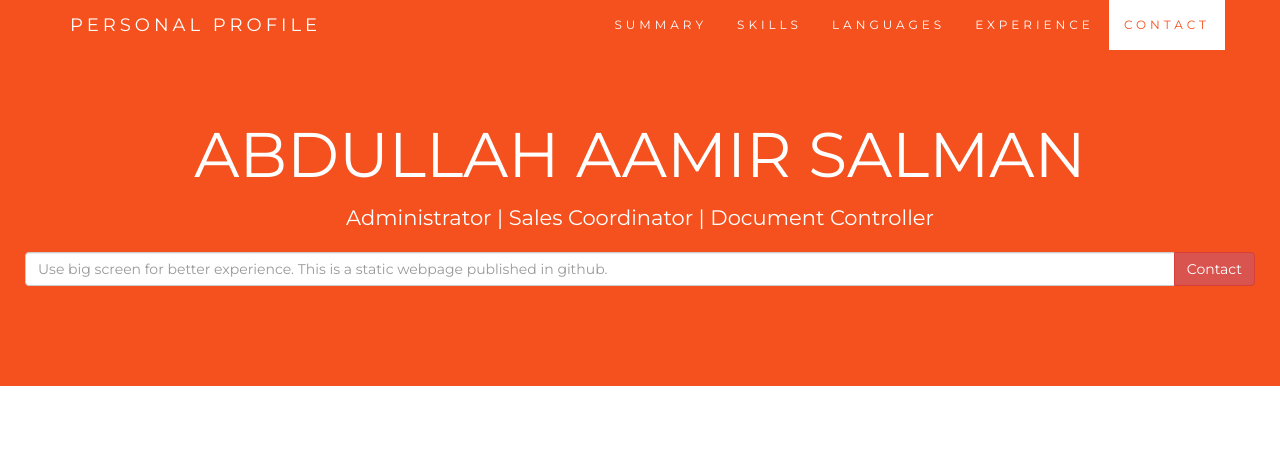
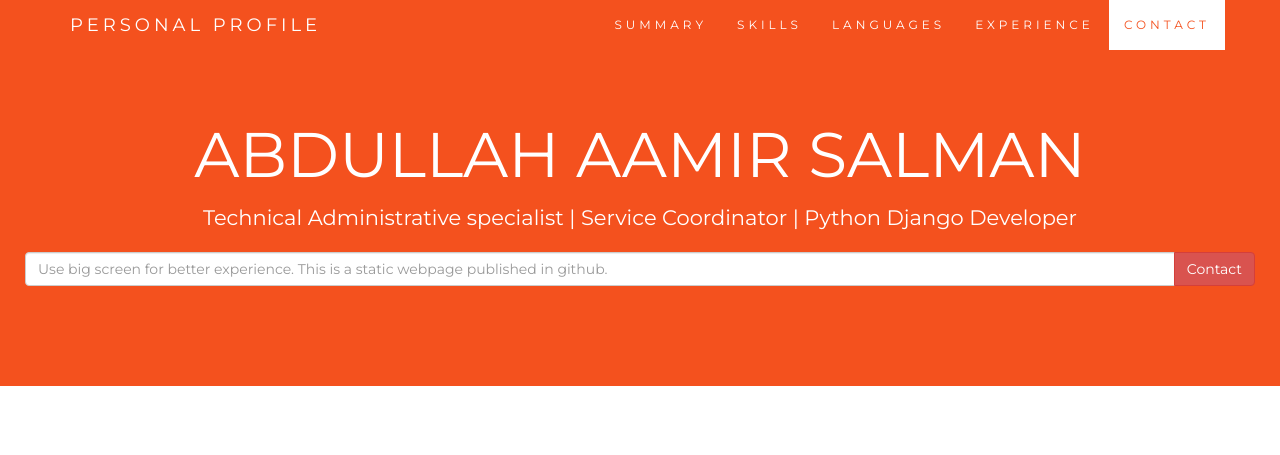
Before and after one commit to AAMIR22/MyProfile, a plain HTML site: page index.html in a window 1280 px wide. Shown: the top 455 px of the page. Drawn offline with nearby package versions, Linux system fonts and the light colour scheme.

Commit message:
Update index.html

```diff
--- a/index.html
+++ b/index.html
@@ -218,7 +218,7 @@
 
 <div class="jumbotron text-center">
   <h1>ABDULLAH AAMIR SALMAN</h1>
-  <p>Administrator | Sales Coordinator | Document Controller</p>
+  <p>Technical Administrative specialist | Service Coordinator | Python Django Developer</p>
   <form>
     <div class="input-group">
       <input type="email" class="form-control" size="50" placeholder="Use big screen for better experience. This is a static webpage published in github." required>
```
